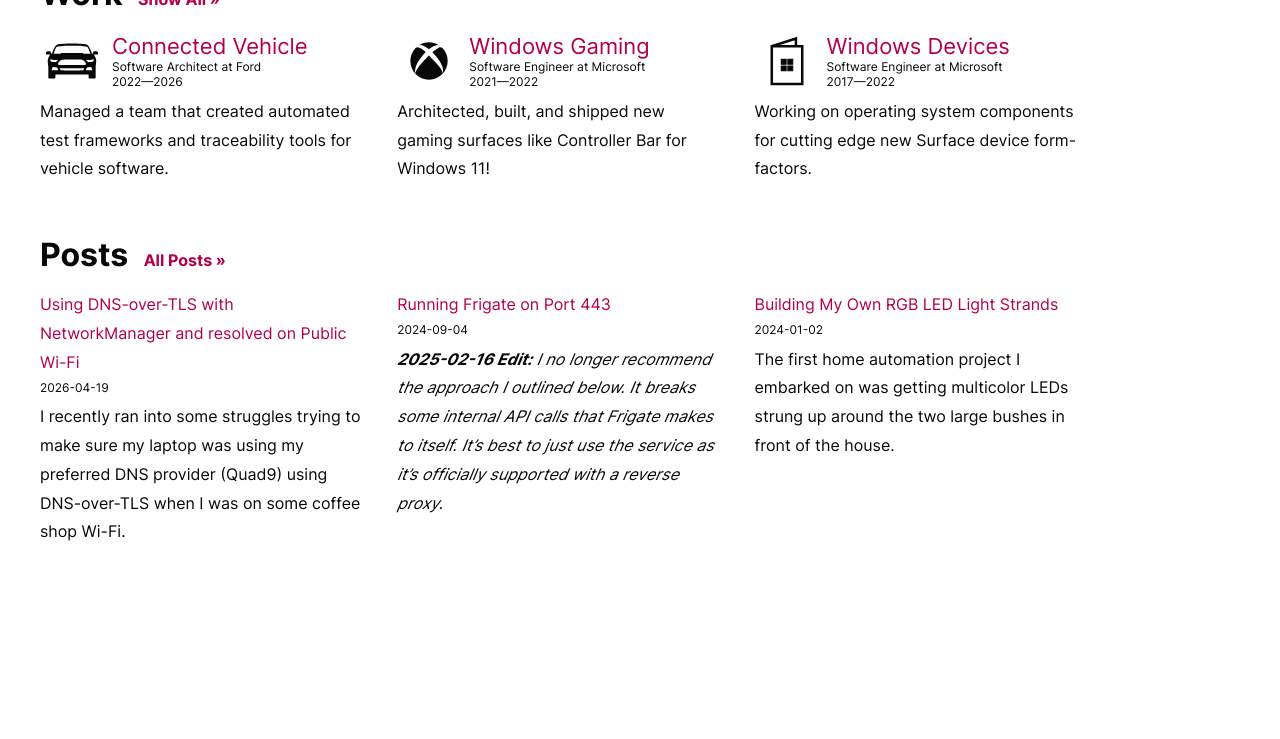
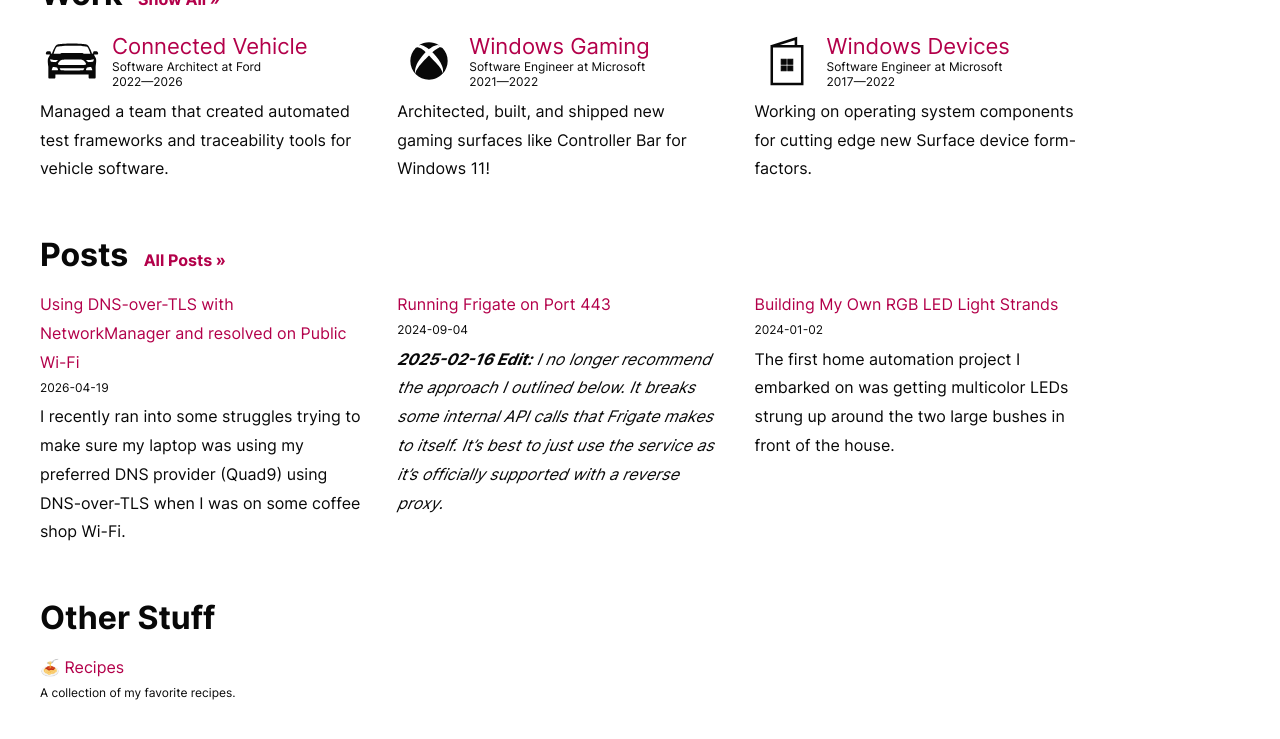
Before and after one commit to haydenmc/haydenmc.github.io, a Jekyll site: the page built from index.html, in a window 1280 px wide and 900 px high, scrolled down 589 px. Shown: the top 739 px of the window. Built offline with Jekyll 4.4.1, drawn with Linux system fonts in a browser that asks for light colours.

Commit message:
Add recipes section

```diff
--- a/_config.yml
+++ b/_config.yml
@@ -4,6 +4,9 @@
     output: true
     permalink: /:collection/:name:output_ext
   work:
+    output: true
+    permalink: /:collection/:name:output_ext
+  recipes:
     output: true
     permalink: /:collection/:name:output_ext
 defaults:
@@ -19,6 +22,11 @@
       layout: "work"
   - scope:
       path: ""
+      type: "recipes"
+    values:
+      layout: "recipes"
+  - scope:
+      path: ""
       type: "posts"
     values:
       layout: "post"
--- a/index.html
+++ b/index.html
@@ -67,4 +67,14 @@
             {% endfor %}
         </ul>
     </section>
+
+    <section>
+        <header>Other Stuff</header>
+        <ul>
+            <li>
+                <a href="{% link recipes.html %}">🍝 Recipes</a>
+                <div class="subtitle">A collection of my favorite recipes.</div>
+            </li>
+        </ul>
+    </section>
 </main>
```
Also changed, not shown: recipes.html (added, +20 -0 lines).
